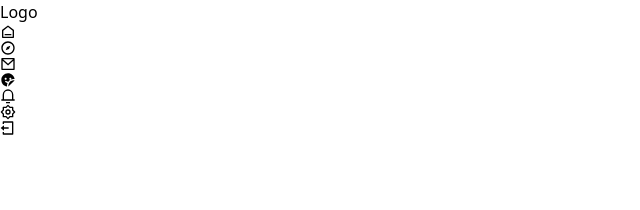
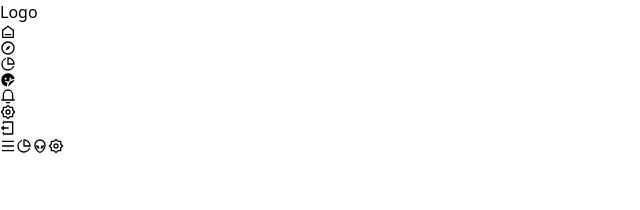
Before and after one commit to TakiClassic/Dashboard-Store, a React (Vite) app: page / in a window 1280 px wide. Shown: the top 210 px of the page, without its empty margins (0-640 px from the left). Built offline with nearby package versions, Linux system fonts and the light colour scheme.

Commit message:
SidebarMov
Aún no usa correctamente el useState

```diff
--- a/src/App.jsx
+++ b/src/App.jsx
@@ -1,12 +1,25 @@
+import { useState } from "react";
+
 import Sidebar from "./components/shared/Sidebar";
+import SidebarMov from "./components/shared/SidebarMov";
+
 
 
 function App() {
+
+  const [showMenu, setShowMenu] = useState(false);
+  const [showOrder, setShowOrder] = useState(false);
+
+  const toggleMenu = () => {
+    setShowMenu(!showMenu);
+  }
 
   return (
     <>
       <div className="bg-[#262837] w-full min-h-screen">
         <Sidebar/>
+        {/* Menu Movil */}
+        <SidebarMov/>
       </div>
     </>
   )
--- a/src/components/shared/Sidebar.jsx
+++ b/src/components/shared/Sidebar.jsx
@@ -1,10 +1,10 @@
 import React from 'react'
 
-import { RiHome6Line, RiCompassLine, RiMailLine, RiEmojiStickerFill, RiNotification3Line, RiSettings2Line, RiLogoutBoxLine } from "react-icons/ri";
+import { RiHome6Line, RiCompassLine, RiPieChartLine, RiEmojiStickerFill, RiNotification3Line, RiSettings2Line, RiLogoutBoxLine } from "react-icons/ri";
 
 const Sidebar = () => {
   return (
-    <div className="bg-[#1F1D2B] fixed left-0 top-0 w-28 h-full flex flex-col justify-between py-6 rounded-tr-xl rounded-br-xl" >
+    <div className="bg-[#1F1D2B] fixed lg:left-0 top-0 w-28 h-full flex flex-col justify-between py-6 rounded-tr-xl rounded-br-xl z-50 -left-full" >
       <div>
       <ul className=' pl-4'>
         <li>
@@ -28,7 +28,7 @@ const Sidebar = () => {
           <a
           href='#'
           className="group-hover:bg-[#ec7c6a] p-4 box-content flex justify-center rounded-xl text-[#ec7c6a] group-hover:text-white transition-colors" >
-          <RiMailLine className="text-2xl"/>
+          <RiPieChartLine className="text-2xl"/>
             </a>
         </li>
         <li className=' hover:bg-[#262837] p-4 rounded-tl-lg rounded-bl-xl group transition-colors' >
--- /dev/null
+++ b/src/components/shared/SidebarMov.jsx
@@ -0,0 +1,34 @@
+import React from 'react'
+import { useState } from "react";
+
+
+import { RiMenuFill, RiAccountPinCircleFill, RiAliensLine, RiPieChartLine, RiSettings2Line } from "react-icons/ri";
+
+const SidebarMov = () => {
+
+    const [showMenu, setShowMenu] = useState(false);
+    const [showOrder, setShowOrder] = useState(false);
+
+    const toggleMenu = () => {
+      setShowMenu(!showMenu);
+    }
+
+  return (
+    <nav className="bg-[#1F1D2B]  lg:hidden fixed w-full bottom-0 left-0 text-3xl text-gray-400 p-4 px-8 flex items-center justify-between rounded-tl-xl rounded-tr-xl">
+          <button onClick={toggleMenu} className='text-white p-2'>
+            <RiMenuFill/>
+          </button>
+          <button className='p-2'>
+            <RiPieChartLine/>
+          </button>
+          <button className='p-2'>
+            <RiAliensLine/>
+          </button>
+          <button className='p-2'>
+            <RiSettings2Line/>
+          </button>
+          </nav>
+  )
+}
+
+export default SidebarMov
```
